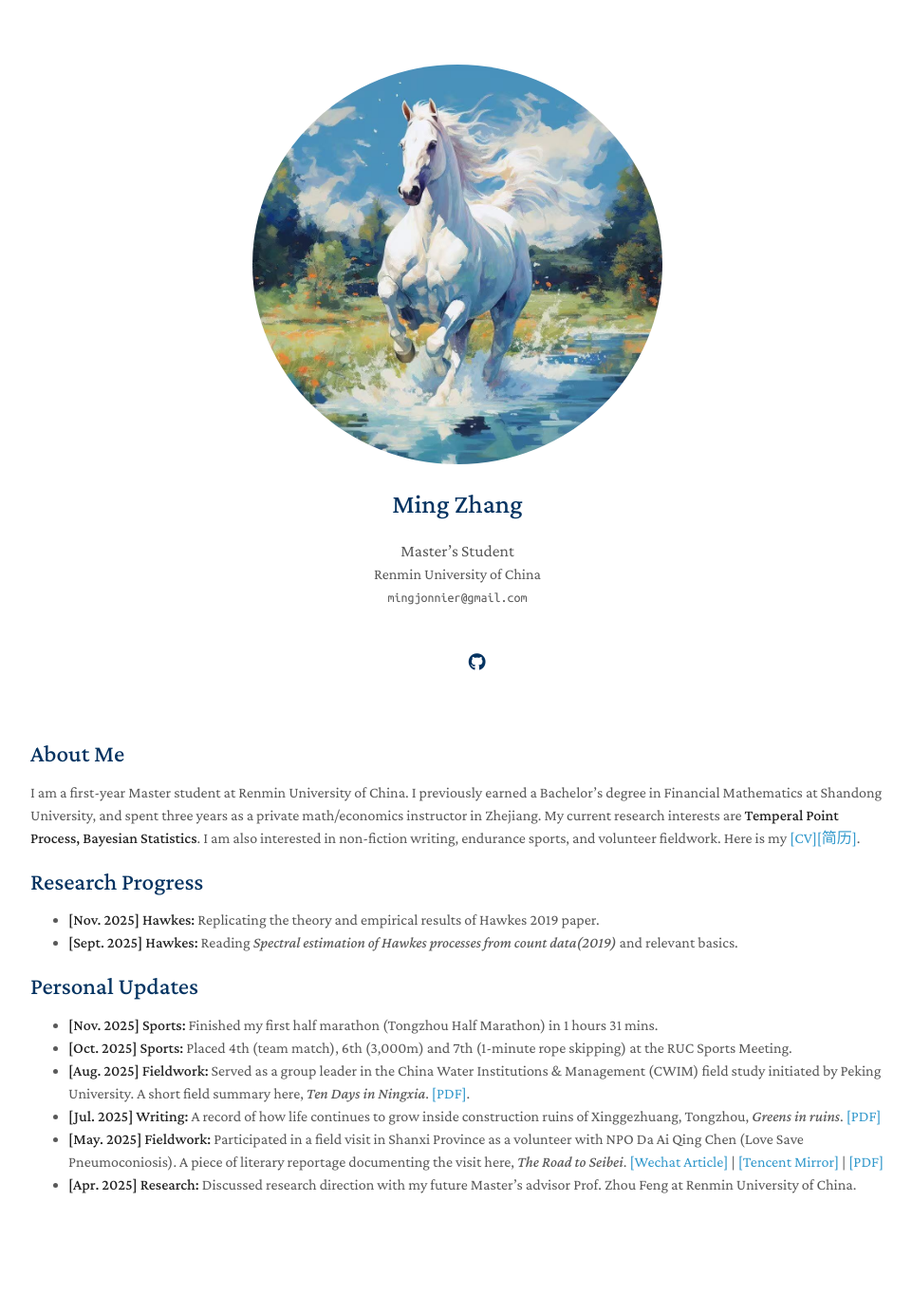
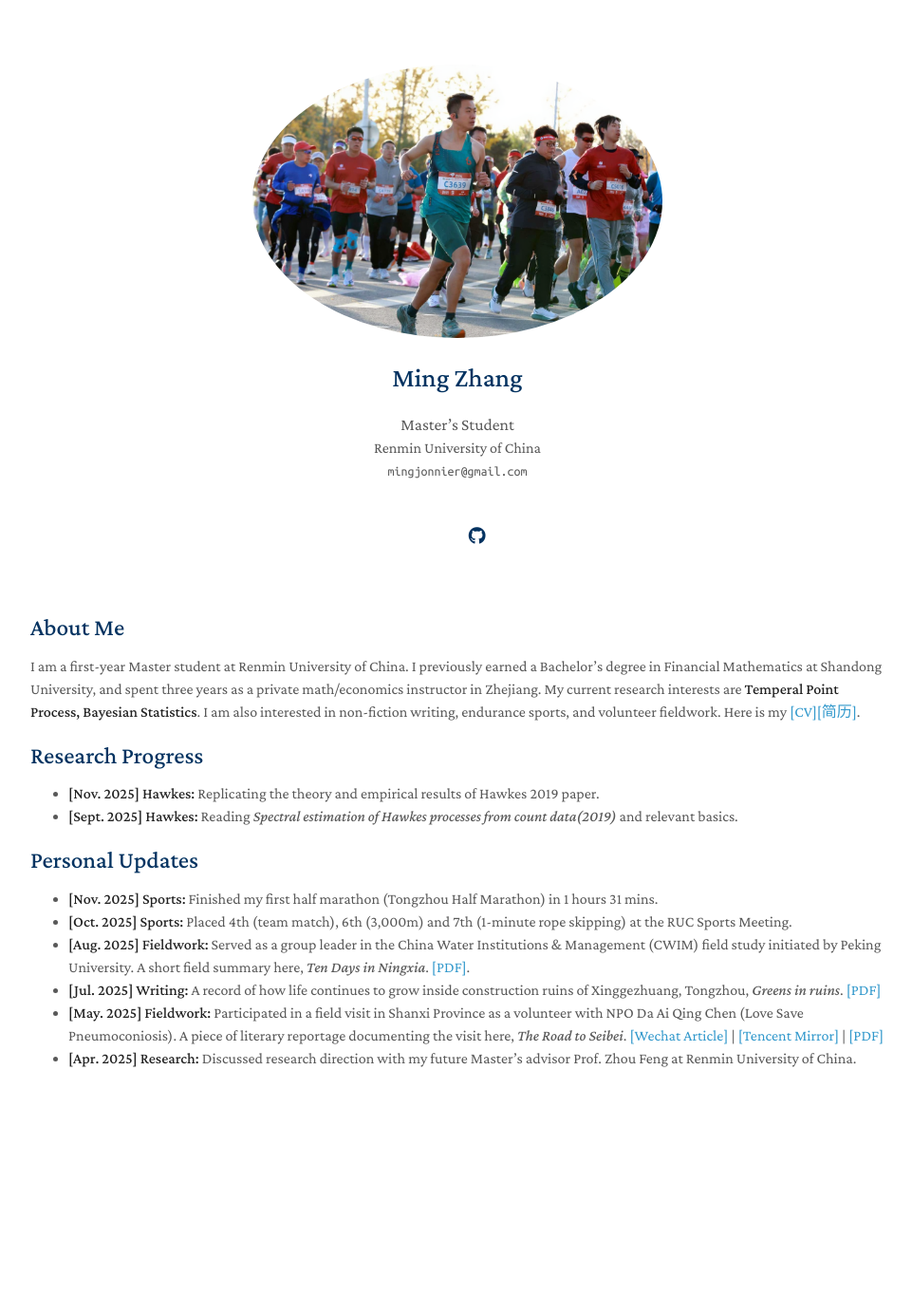
Before and after one commit to zhangming4153/zhangming4153.github.io, a Jekyll site: the page built from index.md, in a window 1280 px wide. Shown: the whole page at 95% size, without its empty margins (158-1119 px from the left). Built offline with Jekyll 4.4.1, drawn with Linux system fonts in a browser that asks for light colours; a style sheet for code colours, icons or effects is not loaded; our own code applies the rules of GitHub Pages for plain Markdown files; after the commit the page ends 1251 px from its top, so only the background shows below that.

Commit message:
Update _config.yml

```diff
--- a/_config.yml
+++ b/_config.yml
@@ -14,7 +14,7 @@ cv_link: assets/files/CV_MingZhang_en.pdf
 github_link: https://github.com/zhangming4153
 
 # Images
-avatar: ./assets/img/profile.jpg
+avatar: ./assets/img/profile.png
 favicon: ./assets/img/renmin.png
 favicon_dark: ./assets/img/renmin.png
 
```
